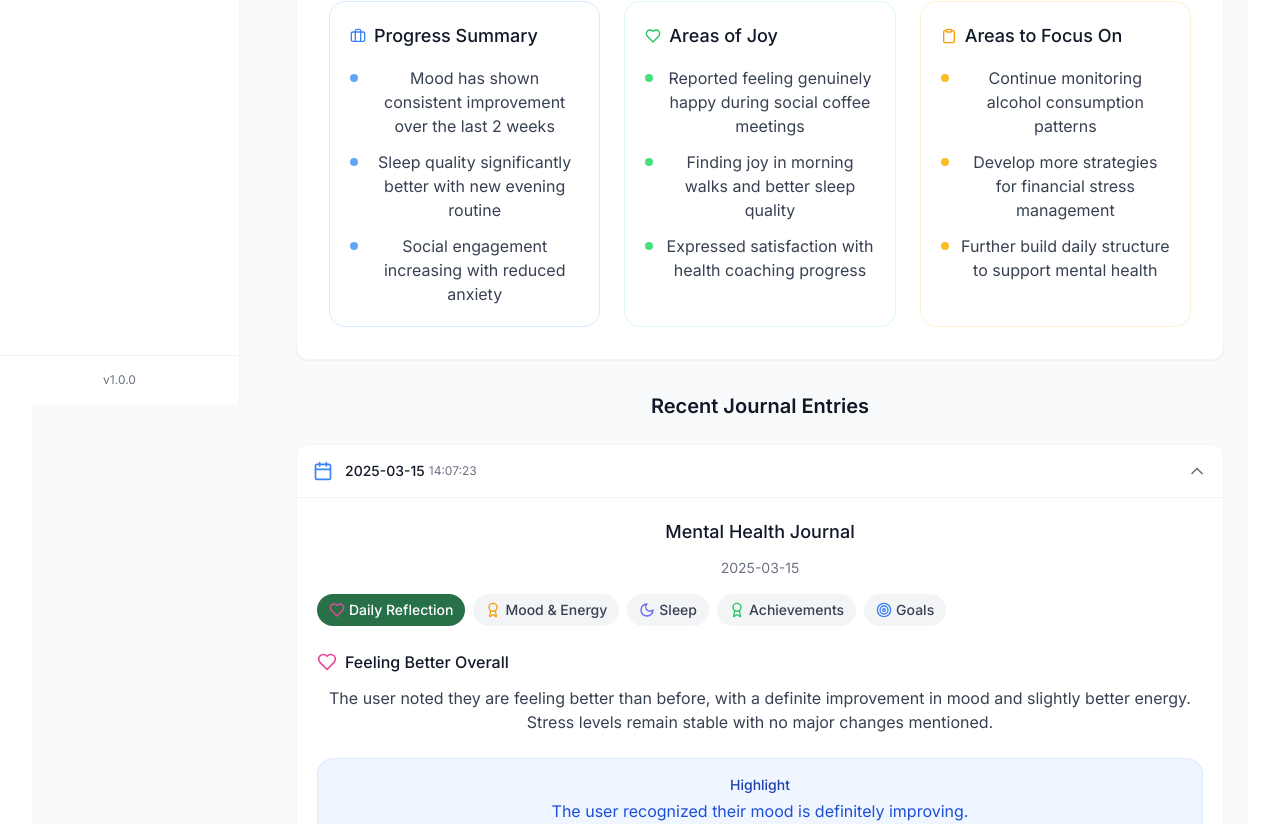
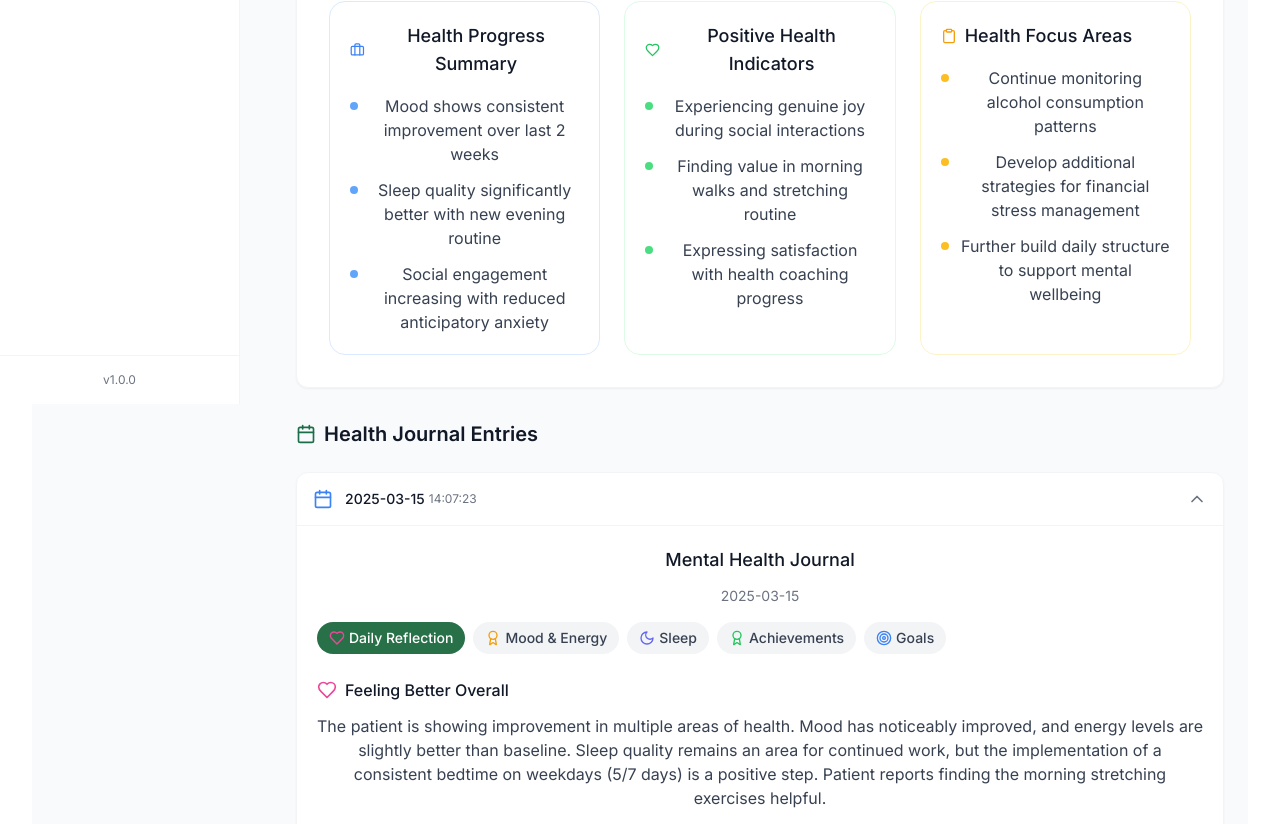
Before and after one commit to mhaihq/dashboard-grove-connector-85, a React (Vite) app: page /followup-report in a window 1280 px wide. Shown: the part 396-1220 px from the top of the page. Built offline with nearby package versions, Linux system fonts and the light colour scheme.

Commit message:
Update follow up reports
Follow up reports are now similar to health journal entries.

```diff
--- a/src/pages/FollowupReport.tsx
+++ b/src/pages/FollowupReport.tsx
@@ -4,70 +4,71 @@ import { Sidebar } from '@/components/Sidebar';
 import { DashboardHeader } from '@/components/DashboardHeader';
 import { JournalEntry } from '@/components/JournalEntry';
 import MentalHealthSummary from '@/components/MentalHealthSummary';
+import { Calendar, ShowerHead } from 'lucide-react';
 
 const FollowupReport = () => {
   const userName = "Matteo";
   const userEmail = "matteo@matteowastaken.com";
 
-  // Journal entries history
+  // Health journal entries
   const journalEntries = [
     {
       date: "2025-03-15",
       timestamp: "14:07:23",
       title: "Feeling Better Overall",
-      content: "The user noted they are feeling better than before, with a definite improvement in mood and slightly better energy. Stress levels remain stable with no major changes mentioned.",
-      highlight: "The user recognized their mood is definitely improving.",
+      content: "The patient is showing improvement in multiple areas of health. Mood has noticeably improved, and energy levels are slightly better than baseline. Sleep quality remains an area for continued work, but the implementation of a consistent bedtime on weekdays (5/7 days) is a positive step. Patient reports finding the morning stretching exercises helpful.",
+      highlight: "Mood improvement correlates with days of higher physical activity and better sleep quality.",
       expanded: true
     },
     {
       date: "2025-03-13",
       timestamp: "18:11:23",
       title: "Reflections on Depression and Alcohol Usage",
-      content: "The user shares experiences of ongoing depression and difficulty reducing alcohol intake. They've also expressed concern over job searching and financial stress, feeling generally tired, and seeking suggestions.",
-      highlight: "Recognizing the link between depression and alcohol consumption, along with financial and job-search stress."
+      content: "Patient continues to work on reducing alcohol intake with modest success (2 alcohol-free days this week vs 0 last week). Depression symptoms are still present but less intense than during initial assessment. Financial stressors remain significant with ongoing job search. Fatigue levels fluctuate but show slight improvement on days following adequate sleep.",
+      highlight: "Patient is beginning to recognize the connection between alcohol consumption, sleep quality, and next-day mood/energy."
     },
     {
       date: "2025-03-10",
       timestamp: "09:22:15",
       title: "Sleep Improvements",
-      content: "The user reported better sleep after implementing the suggested routine changes. They're now getting an average of 7 hours per night compared to 5 hours previously. Morning fatigue has decreased notably.",
-      highlight: "Sleep duration increased by approximately 2 hours per night with new bedtime routine."
+      content: "The patient reported better sleep after implementing the suggested routine changes. They're now getting an average of 7 hours per night compared to 5 hours previously. Morning fatigue has decreased notably. The evening digital detox (no screens 1 hour before bed) has been particularly effective. Still experiencing occasional night waking but able to fall back asleep more easily.",
+      highlight: "Sleep duration increased by approximately 2 hours per night with new bedtime routine. Patient reports feeling 'more rested than I have in months.'"
     },
     {
       date: "2025-03-05",
       timestamp: "16:42:11",
       title: "Social Engagement Progress",
-      content: "The user met with two friends for coffee this week, marking the first social outing in over a month. They described feeling anxious before the meeting but ultimately enjoyed the interaction and felt better afterward.",
-      highlight: "First social engagement in a month resulted in positive emotions despite initial anxiety."
+      content: "Patient met with two friends for coffee this week, marking the first social outing in over a month. They described feeling anxious before the meeting but ultimately enjoyed the interaction and felt better afterward. This positive experience has encouraged planning for another small social gathering next week. Patient used breathing techniques discussed in coaching to manage pre-event anxiety.",
+      highlight: "First social engagement in a month resulted in positive emotions despite initial anxiety. Patient shared: 'I actually felt like myself again for a little while.'"
     }
   ];
 
-  // Mental health summary items for high-level overview
+  // Progress summary for high-level overview
   const summaryItems = [
     {
-      title: "Progress Summary",
+      title: "Health Progress Summary",
       content: [
-        "Mood has shown consistent improvement over the last 2 weeks",
+        "Mood shows consistent improvement over last 2 weeks",
         "Sleep quality significantly better with new evening routine",
-        "Social engagement increasing with reduced anxiety"
+        "Social engagement increasing with reduced anticipatory anxiety"
       ],
       type: "notable" as const
     },
     {
-      title: "Areas of Joy",
+      title: "Positive Health Indicators",
       content: [
-        "Reported feeling genuinely happy during social coffee meetings",
-        "Finding joy in morning walks and better sleep quality",
-        "Expressed satisfaction with health coaching progress"
+        "Experiencing genuine joy during social interactions",
+        "Finding value in morning walks and stretching routine",
+        "Expressing satisfaction with health coaching progress"
       ],
       type: "joy" as const
     },
     {
-      title: "Areas to Focus On",
+      title: "Health Focus Areas",
       content: [
         "Continue monitoring alcohol consumption patterns",
-        "Develop more strategies for financial stress management",
-        "Further build daily structure to support mental health"
+        "Develop additional strategies for financial stress management",
+        "Further build daily structure to support mental wellbeing"
       ],
       type: "weighing" as const
     }
@@ -85,9 +86,12 @@ const FollowupReport = () => {
 
         <main className="p-6">
           <div className="max-w-6xl mx-auto">
-            <h1 className="text-2xl font-bold text-gray-900 mb-6">Followup Health Report</h1>
+            <h1 className="text-2xl font-bold text-gray-900 mb-6 flex items-center gap-2">
+              <ShowerHead className="w-5 h-5 text-hana-green" />
+              Health Coaching Follow-up Report
+            </h1>
 
-            {/* High-level summary overview */}
+            {/* High-level health progress overview */}
             <MentalHealthSummary
               userName={userName}
               date="March 15, 2025"
@@ -95,9 +99,12 @@ const FollowupReport = () => {
             />
 
             <div className="mt-8">
-              <h2 className="text-xl font-semibold text-gray-900 mb-4">Recent Journal Entries</h2>
+              <h2 className="text-xl font-semibold text-gray-900 mb-4 flex items-center gap-2">
+                <Calendar className="w-5 h-5 text-hana-green" />
+                Health Journal Entries
+              </h2>
 
-              {journalEntries.slice(0, 2).map((entry, index) => (
+              {journalEntries.map((entry, index) => (
                 <JournalEntry
                   key={index}
                   date={entry.date}
```
